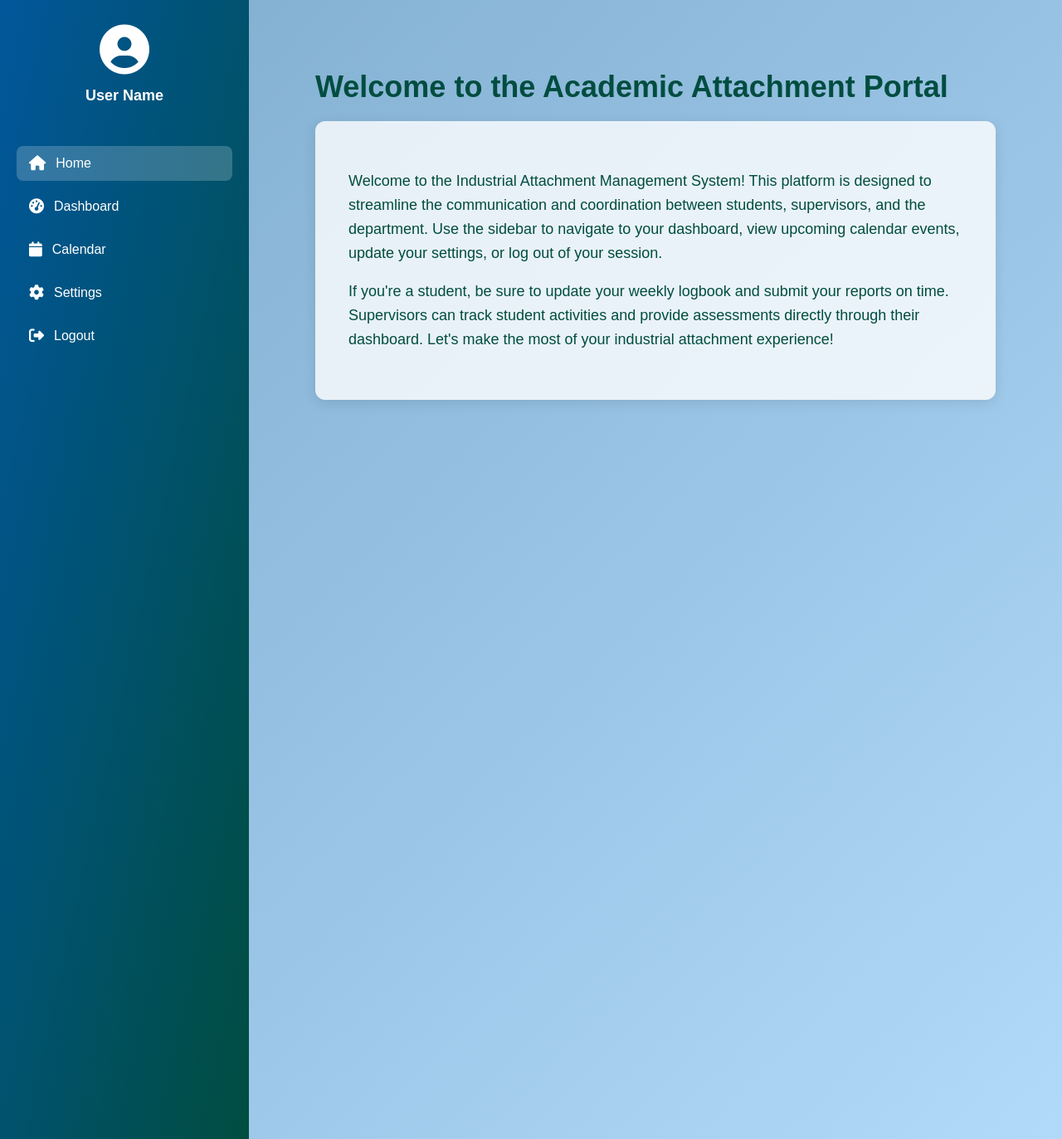
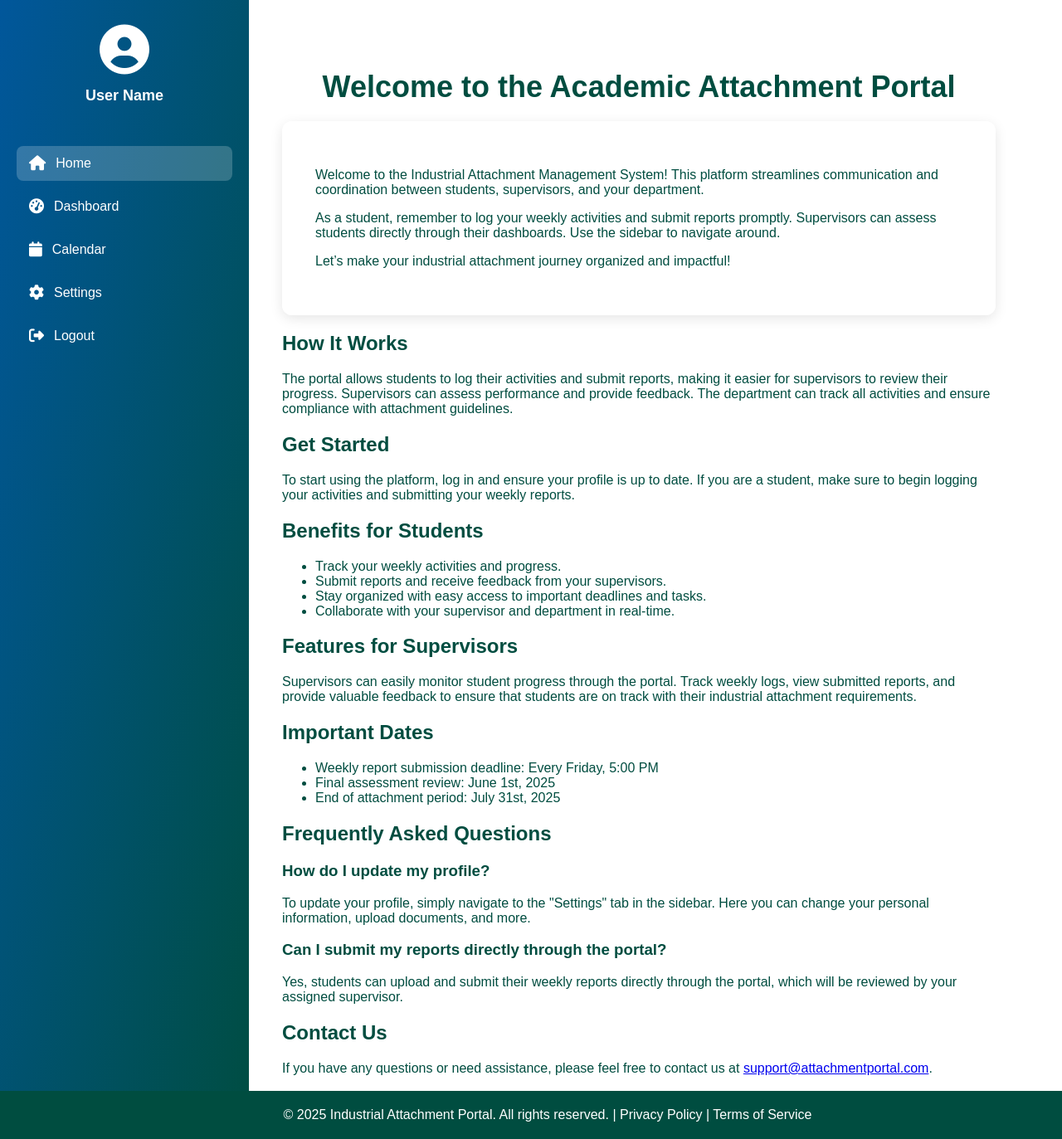
Before and after one commit to PrinceCuber/csi341-assignment, a PHP site: page /landing/home.php in a window 1280 px wide. Shown: the whole page at 83% size. Run offline with PHP 8.4, Linux system fonts and the light colour scheme.

Commit message:
Update home.php

```diff
--- a/landing/home.php
+++ b/landing/home.php
@@ -15,6 +15,7 @@
     .container {
       display: flex;
       height: 100vh;
+      flex-direction: column;
     }
 
     .sidebar {
@@ -25,6 +26,8 @@
       display: flex;
       flex-direction: column;
       align-items: center;
+      position: fixed;
+      height: 100%;
     }
 
     .user-profile {
@@ -71,12 +74,14 @@
 
     .content {
       flex: 1;
+      margin-left: 260px; /* Space for sidebar */
       padding: 60px 80px;
       overflow-y: auto;
+      background-color: white;
+      color: #004d40;
     }
 
     .content h1 {
-      color: #004d40;
       font-size: 36px;
       margin-bottom: 20px;
     }
@@ -88,16 +93,34 @@
       box-shadow: 0 4px 15px rgba(0, 0, 0, 0.1);
     }
 
-    .welcome-box p {
-      font-size: 18px;
-      color: #004d40;
-      line-height: 1.6;
+    .footer {
+      background-color: #004d40;
+      color: white;
+      text-align: center;
+      padding: 20px;
+      position: fixed;
+      width: 100%;
+      bottom: 0;
+    }
+
+    .footer a {
+      color: white;
+      text-decoration: none;
+    }
+
+    .footer a:hover {
+      text-decoration: underline;
+    }
+
+    .footer p {
+      margin: 0;
     }
   </style>
 </head>
 <body>
   <?php session_start(); ?>
   <div class="container">
+    <!-- Sidebar -->
     <div class="sidebar">
       <div class="user-profile">
         <i class="fas fa-user-circle"></i>
@@ -111,17 +134,76 @@
         <a href="#"><i class="fas fa-sign-out-alt"></i> Logout</a>
       </div>
     </div>
+
+    <!-- Content -->
     <div class="content">
-      <h1>Welcome to the Academic Attachment Portal</h1>
+      <h1 style="text-align: center;">Welcome to the Academic Attachment Portal</h1>
       <div class="welcome-box">
         <p>
-          Welcome to the Industrial Attachment Management System! This platform is designed to streamline the communication and coordination between students, supervisors, and the department. Use the sidebar to navigate to your dashboard, view upcoming calendar events, update your settings, or log out of your session.
+          Welcome to the Industrial Attachment Management System! This platform streamlines communication and coordination between students, supervisors, and your department.
         </p>
         <p>
-          If you're a student, be sure to update your weekly logbook and submit your reports on time. Supervisors can track student activities and provide assessments directly through their dashboard. Let's make the most of your industrial attachment experience!
+          As a student, remember to log your weekly activities and submit reports promptly. Supervisors can assess students directly through their dashboards. Use the sidebar to navigate around.
+        </p>
+        <p>
+          Let’s make your industrial attachment journey organized and impactful!
         </p>
       </div>
+
+      <h2>How It Works</h2>
+      <p>
+        The portal allows students to log their activities and submit reports, making it easier for supervisors to review their progress. Supervisors can assess performance and provide feedback. The department can track all activities and ensure compliance with attachment guidelines.
+      </p>
+
+      <h2>Get Started</h2>
+      <p>
+        To start using the platform, log in and ensure your profile is up to date. If you are a student, make sure to begin logging your activities and submitting your weekly reports.
+      </p>
+
+      <h2>Benefits for Students</h2>
+      <ul>
+        <li>Track your weekly activities and progress.</li>
+        <li>Submit reports and receive feedback from your supervisors.</li>
+        <li>Stay organized with easy access to important deadlines and tasks.</li>
+        <li>Collaborate with your supervisor and department in real-time.</li>
+      </ul>
+
+      <h2>Features for Supervisors</h2>
+      <p>
+        Supervisors can easily monitor student progress through the portal. Track weekly logs, view submitted reports, and provide valuable feedback to ensure that students are on track with their industrial attachment requirements.
+      </p>
+
+      <h2>Important Dates</h2>
+      <ul>
+        <li>Weekly report submission deadline: Every Friday, 5:00 PM</li>
+        <li>Final assessment review: June 1st, 2025</li>
+        <li>End of attachment period: July 31st, 2025</li>
+      </ul>
+
+      <h2>Frequently Asked Questions</h2>
+      <div>
+        <h3>How do I update my profile?</h3>
+        <p>
+          To update your profile, simply navigate to the "Settings" tab in the sidebar. Here you can change your personal information, upload documents, and more.
+        </p>
+      </div>
+      <div>
+        <h3>Can I submit my reports directly through the portal?</h3>
+        <p>
+          Yes, students can upload and submit their weekly reports directly through the portal, which will be reviewed by your assigned supervisor.
+        </p>
+      </div>
+
+      <h2>Contact Us</h2>
+      <p>
+        If you have any questions or need assistance, please feel free to contact us at <a href="mailto:support@attachmentportal.com">support@attachmentportal.com</a>.
+      </p>
     </div>
+  </div>
+
+  <!-- Footer -->
+  <div class="footer">
+    <p>&copy; 2025 Industrial Attachment Portal. All rights reserved. | <a href="#">Privacy Policy</a> | <a href="#">Terms of Service</a></p>
   </div>
 </body>
 </html>
```
